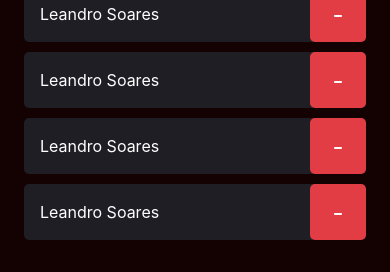
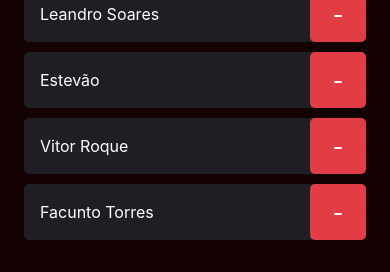
Before and after one commit to SoaresLeandro/imhere-react-native, a React Native app: screen / in a window 390 px wide. Shown: the part 249-521 px from the top of the page. Built offline with nearby package versions, Linux system fonts and the light colour scheme.

Commit message:
Utilizando propriedades no Componente Participant

```diff
--- a/src/components/Participant/index.tsx
+++ b/src/components/Participant/index.tsx
@@ -1,11 +1,17 @@
 import { View, Text, TouchableOpacity } from "react-native";
 import { styles } from "./styles";
 
-export function Participant(){
+type Props = {
+    name: string
+}
+
+export function Participant({ name } : Props){
+    // export function Participant(props){
     return(
         <View style={styles.container}>
             <Text style={styles.name}>
-                Leandro Soares
+                { name }
+                {/* {props.name} */}
             </Text>
 
              <TouchableOpacity style={styles.button}>
--- a/src/screens/Home/index.tsx
+++ b/src/screens/Home/index.tsx
@@ -26,10 +26,10 @@ export function Home(){
             </TouchableOpacity>
         </View>
 
-        <Participant />
-        <Participant />
-        <Participant />
-        <Participant />
+        <Participant name='Leandro Soares'/>
+        <Participant name='Estevão'/>
+        <Participant name='Vitor Roque'/>
+        <Participant name='Facunto Torres'/>
     </View>
     )
 }
```
